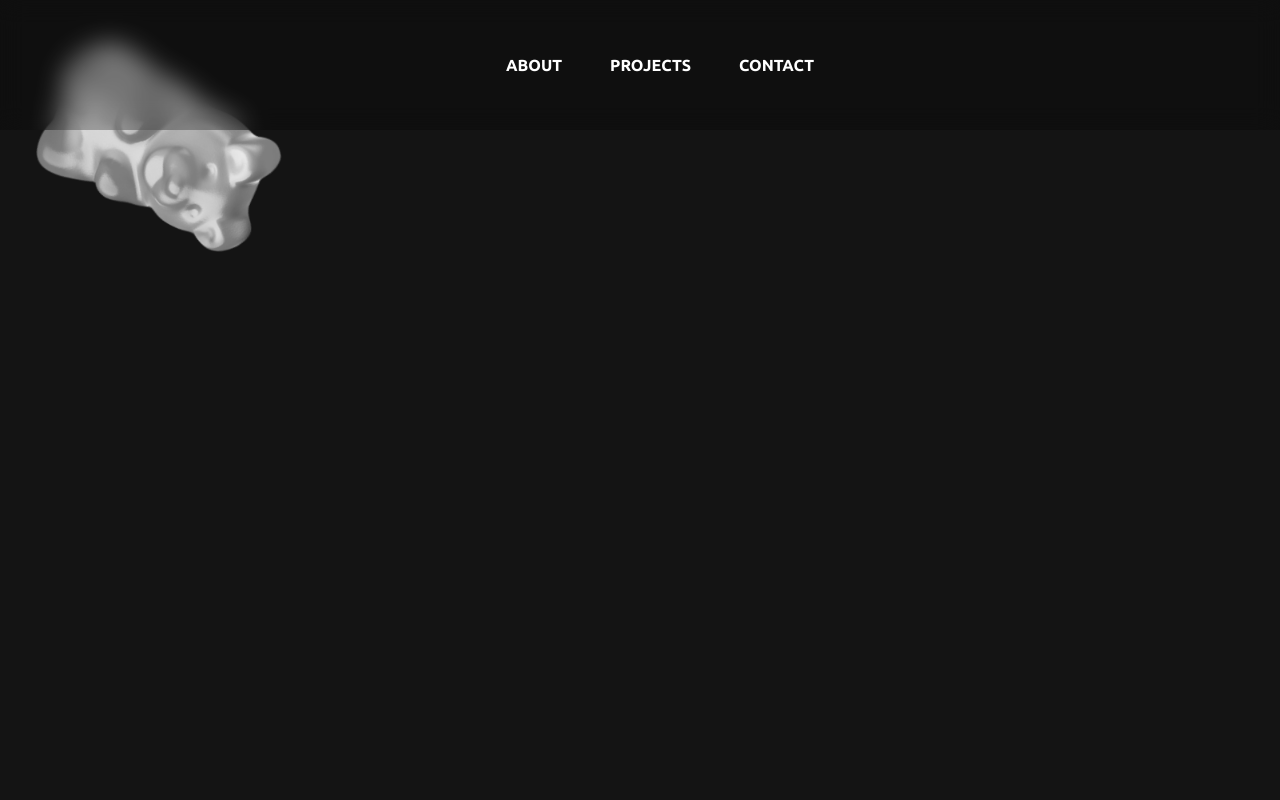
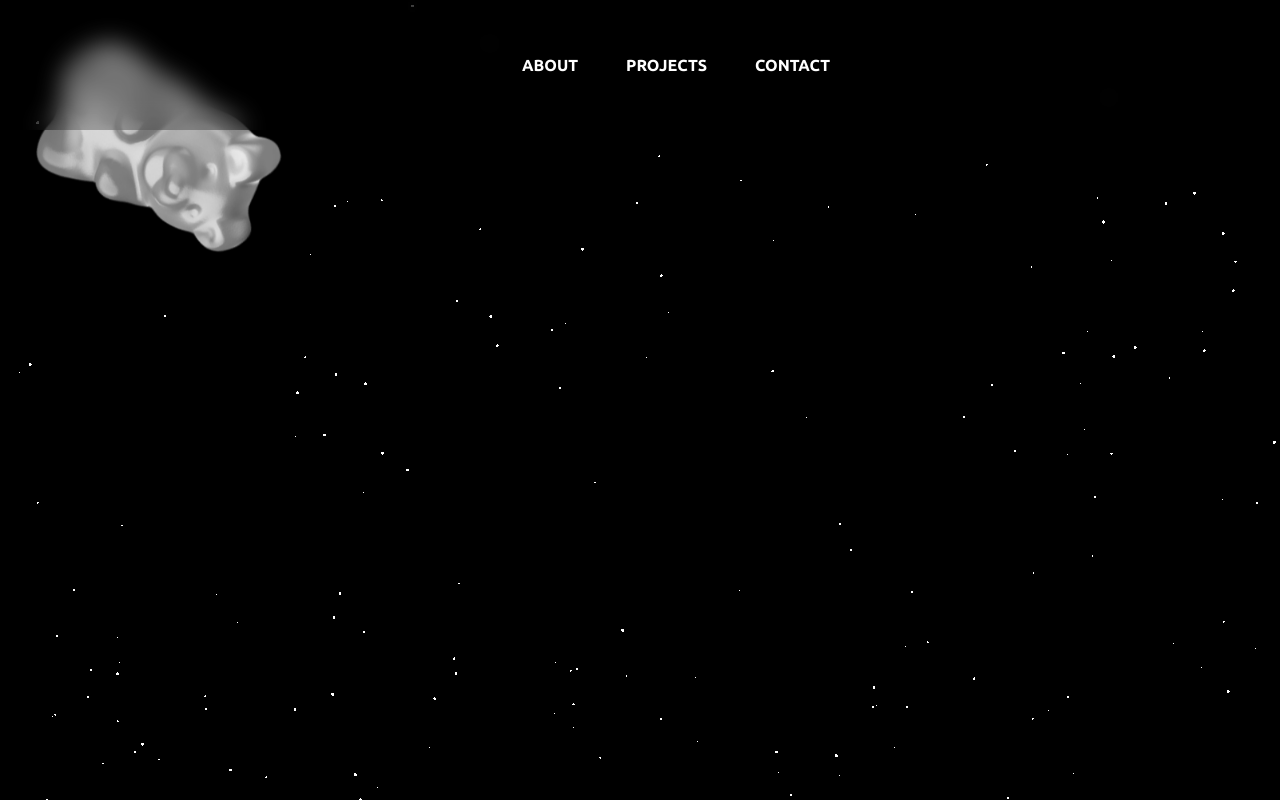
Before and after one commit to ZivRozov/Portfoliorbz, a React (Vite) app: page / in a window 1280 px wide. Built offline with nearby package versions, Linux system fonts and the light colour scheme.

Commit message:
added stars

```diff
--- a/index.html
+++ b/index.html
@@ -2,7 +2,7 @@
 <html lang="en">
   <head>
     <meta charset="UTF-8" />
-    <link rel="icon" type="image/svg+xml" href="/vite.svg" />
+    <link rel="icon" type="image/svg+xml" href="./public/vite.svg" />
     <meta name="viewport" content="width=device-width, initial-scale=1.0" />
     <link rel="preconnect" href="https://fonts.googleapis.com" />
     <link rel="preconnect" href="https://fonts.gstatic.com/" crossorigin />
--- a/package.json
+++ b/package.json
@@ -10,6 +10,8 @@
     "preview": "vite preview"
   },
   "dependencies": {
+    "@tweenjs/tween.js": "^23.1.2",
+    "pixi.js": "^8.1.1",
     "react": "^18.2.0",
     "react-dom": "^18.2.0"
   },
--- a/src/App.css
+++ b/src/App.css
@@ -16,6 +16,8 @@
   justify-content: center;
   position: relative;
   align-items: center;
+  width: 100%;
+  position:fixed;
 }
 
 .nav-backdrop {
@@ -48,6 +50,20 @@ a{
   color:#ffffff;
 }
 
+#hero {
+  height: 100vh;
+  position: relative;
+}
+
+#heroCanvas {
+  position:absolute;
+  width: 100%;
+  height: 100%;
+  top:0;
+  left:0;
+  z-index: -1;
+}
+
 a:visited { text-decoration: none; }
 a:hover { text-decoration: none; }
 a:focus { text-decoration: none; }
--- a/src/App.tsx
+++ b/src/App.tsx
@@ -1,8 +1,57 @@
-import { useState } from 'react'
+import { useState, useEffect, useRef } from 'react'
+import { Application, Container, Graphics, Ticker } from 'pixi.js';
+import * as TWEEN from '@tweenjs/tween.js'
 import './App.css'
+const app = new Application();
 
+function createStar(respawn=true) {
+  const ampX = window.innerWidth;
+  const ampY = 3000;
+  for(let i=0;i<6;i++) {
+    const rndX =Math.random()*ampY-ampY*0.5;
+    const rndY = respawn?window.innerHeight*1.05:Math.random()*ampY-ampY*0.5;
+    const rndScale = Math.random()*1.4+0.2;
+    const rndTime = Math.random()*50000+100000;
+    const circle = new Graphics();
+    circle.circle(rndX,rndY,rndScale);
+    circle.fill({color:0xffffff});
+
+    const tween = new TWEEN.Tween(circle.position, false).to({x:0, y:rndY-4000}, rndTime).onComplete(()=>{
+      circle.destroy();
+    })
+
+
+    Ticker.shared.add(()=>{
+      tween.update();
+    })
+    tween.start();
+
+
+    app.stage.addChild(circle);
+  }
+
+  if(!respawn) return;
+
+  setTimeout(() => {
+    createStar();
+  }, 340);
+}
 function App() {
+  let pixiRendered = false;
+  const canvas = useRef();
+  useEffect(()=>{
+    if(pixiRendered) return;
+    pixiRendered = true;
 
+    app.init({ width: window.innerWidth, height: window.innerHeight, resizeTo:window, canvas:canvas.current }).then(()=>{
+
+      createStar();
+      for(let i=0;i<240;i++) {
+        createStar(false);
+      }
+    })
+
+  },[])
   return (
     <>
     <nav className='nav'>
@@ -16,7 +65,9 @@ function App() {
         </ul>
       </div>
     </nav>
-
+    <div id='hero'>
+      <canvas ref={canvas} id='heroCanvas'></canvas>
+    </div>
     </>
   )
 }
```
Also changed, not shown: 1 other file (tests, documents, lock files or other folders).
